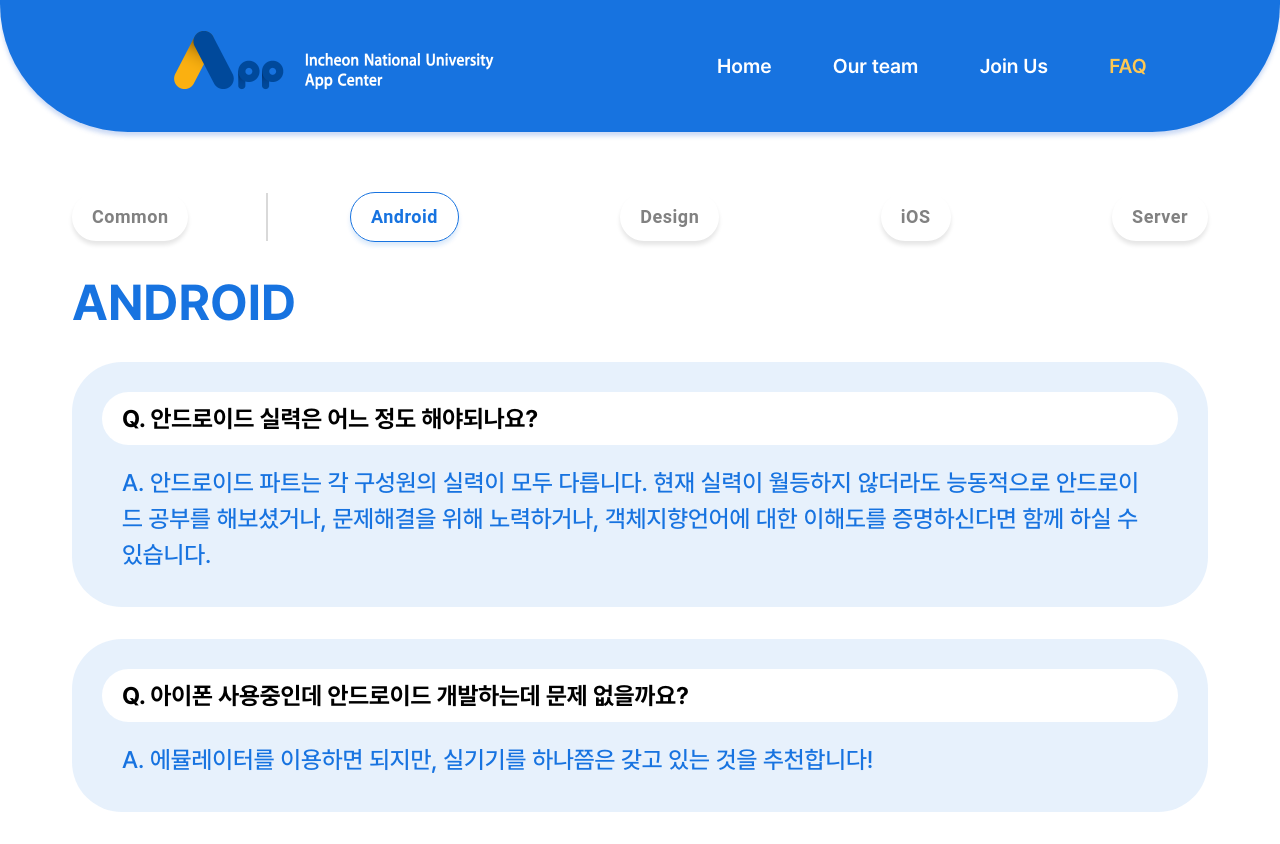
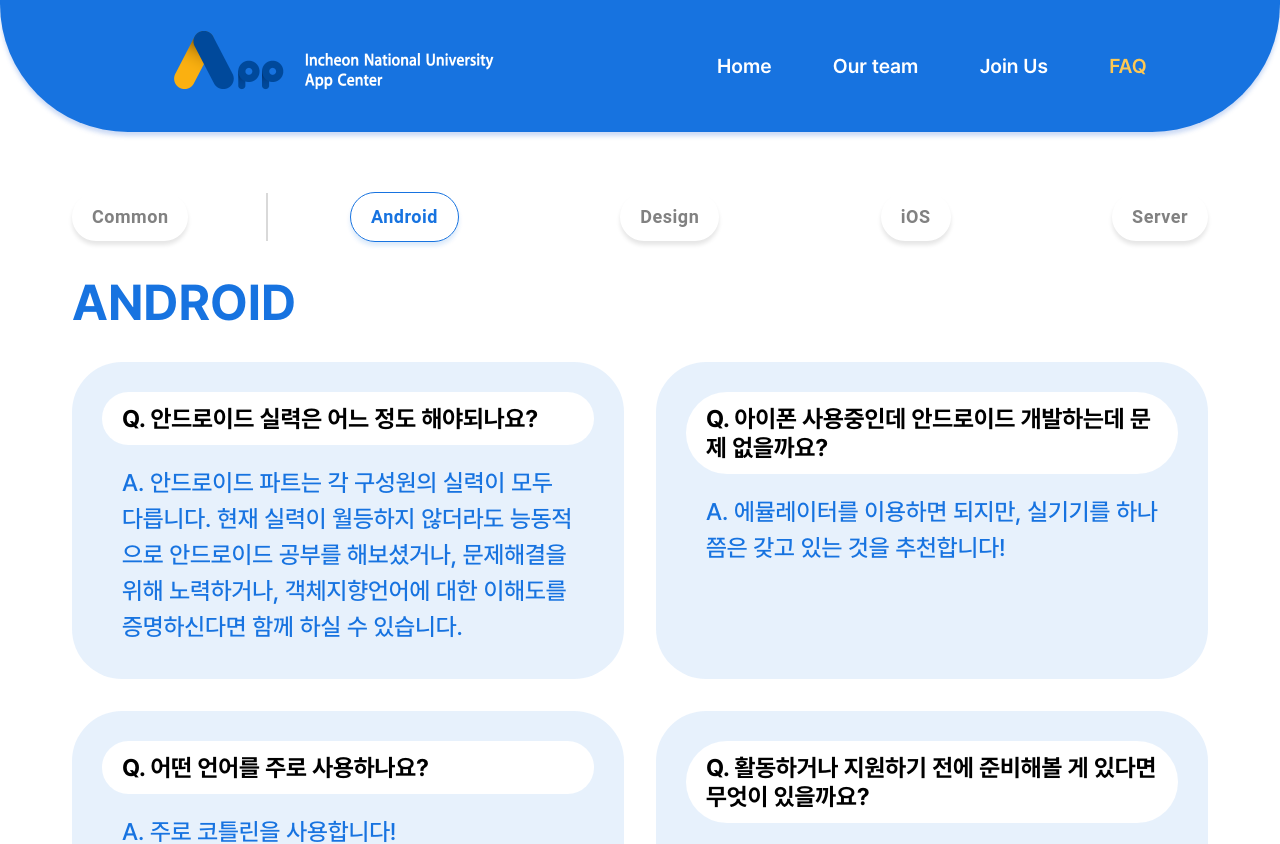
Before and after one commit to inu-appcenter/appcenter-homepage-renewal, a React (Create React App) app: page /appcenter-homepage-renewal/faq/android in a window 1280 px wide. Shown: the top 844 px of the page. Built offline with nearby package versions, Linux system fonts and the light colour scheme.

Commit message:
design: faq detail 두줄씩

```diff
--- a/src/container/faq/FAQDetailListContainer.js
+++ b/src/container/faq/FAQDetailListContainer.js
@@ -43,11 +43,11 @@ const FAQDetailListBox = styled.div`
   row-gap: 2rem;
   column-gap: 2rem;
   grid-template-columns: 1fr 1fr;
-  @media(max-width: 1800px) {
-    grid-template-columns: 1fr;
-  }
   @media(max-width: 768px) {
     gap: 1rem;
+  }
+  @media(max-width: 576px) {
+    grid-template-columns: 1fr;
   }
 `
 
```
